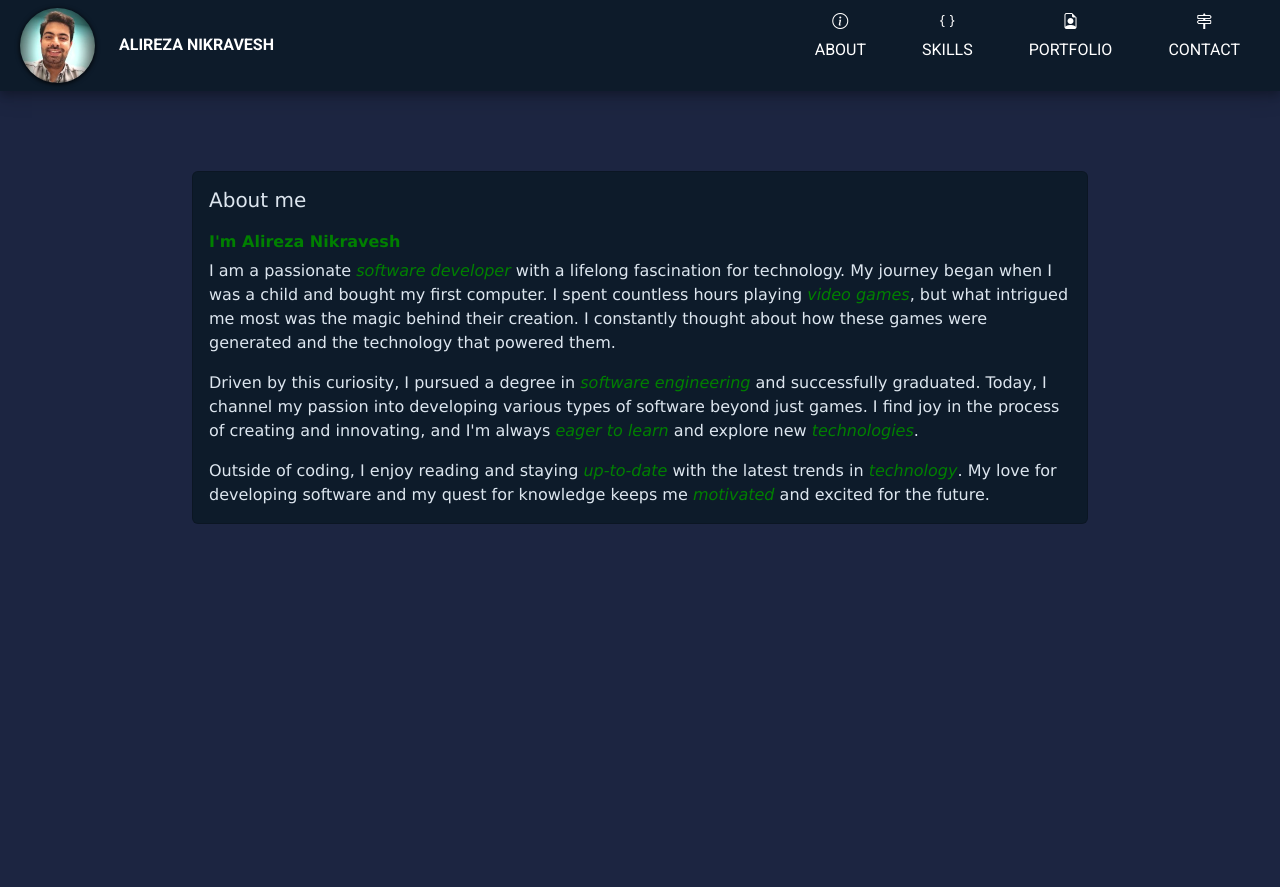
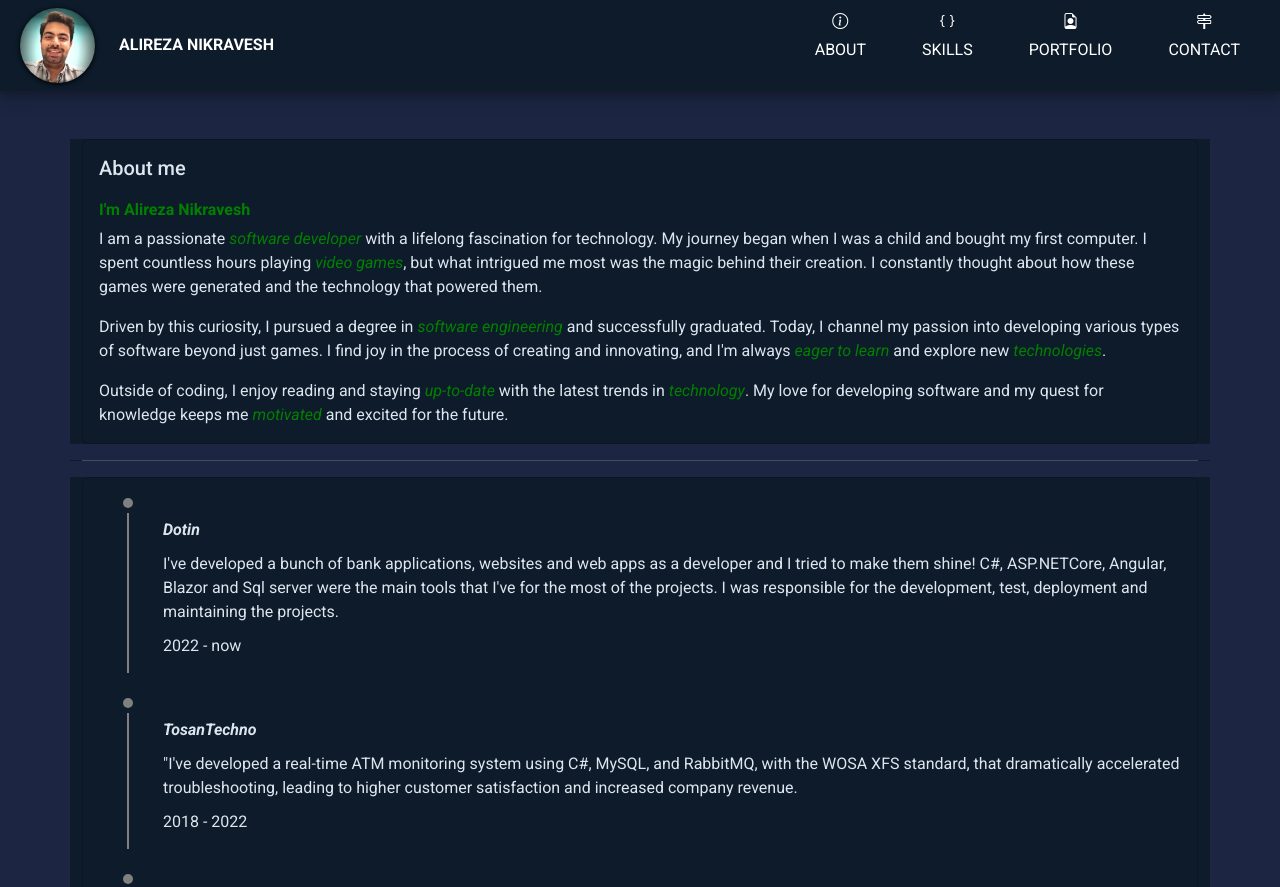
Before and after one commit to nikravesh/Portfolio, an Angular app in the folder portfolio-app/: page /about in a window 1280 px wide. Shown: the top 887 px of the page. Before the commit the page ends 800 px from the top, so only its background shows below. Built offline with nearby package versions, Linux system fonts and the light colour scheme.

Commit message:
completed about and expriences

```diff
--- a/portfolio-app/src/app/about/about.component.html
+++ b/portfolio-app/src/app/about/about.component.html
@@ -1,39 +1,9 @@
-<div class="card">
-  <div class="card-body">
-    <h5 class="card-title">{{ title }}</h5>
-    <h6 class="card-subtitle mb-2" style="color: green; font-weight: bold">
-      {{ myName }}
-    </h6>
-    <p class="card-text">
-      I am a passionate
-      <span style="color: green; font-style: oblique">software developer</span>
-      with a lifelong fascination for technology. My journey began when I was a
-      child and bought my first computer. I spent countless hours playing
-      <span style="color: green; font-style: oblique">video games</span>, but
-      what intrigued me most was the magic behind their creation. I constantly
-      thought about how these games were generated and the technology that
-      powered them.
-    </p>
-    <p class="card-text">
-      Driven by this curiosity, I pursued a degree in
-      <span style="color: green; font-style: oblique"
-        >software engineering</span
-      >
-      and successfully graduated. Today, I channel my passion into developing
-      various types of software beyond just games. I find joy in the process of
-      creating and innovating, and I'm always
-      <span style="color: green; font-style: oblique">eager to learn</span> and
-      explore new
-      <span style="color: green; font-style: oblique"> technologies</span>.
-    </p>
-    <p class="card-text">
-      Outside of coding, I enjoy reading and staying
-      <span style="color: green; font-style: oblique"> up-to-date</span> with
-      the latest trends in
-      <span style="color: green; font-style: oblique"> technology</span>. My
-      love for developing software and my quest for knowledge keeps me
-      <span style="color: green; font-style: oblique"> motivated</span>
-      and excited for the future.
-    </p>
-  </div>
+<div class="container" style="margin-top: 3rem">
+  <app-aboutme class="card col-sm-12"></app-aboutme>
 </div>
+<div class="container">
+  <hr />
+</div>
+<div class="container">
+  <app-exprience class="card col-sm-12"></app-exprience>
+</div>
--- a/portfolio-app/src/app/about/about.component.scss
+++ b/portfolio-app/src/app/about/about.component.scss
@@ -1,20 +1,12 @@
-.card {
-  display: flex;
-  justify-content: center;
-  align-items: start;
-  margin-top: 5rem;
-  margin-left: 12rem;
-  margin-right: 12rem;
+* {
   background: #0d1b2a;
   color: #dde6ef;
-  font-size: 16px;
-  font-family: Verdana, Geneva, Tahoma, sans-serif;
 }
 
-.card-title {
-  margin-bottom: 1.5rem;
+hr {
+  margin: 1rem 0;
+  color: inherit;
+  border: 0;
+  border-top: var(--bs-border-width) solid;
+  opacity: 0.25;
 }
-
-.card-subtitle {
-  margin-bottom: 1.5rem;
-}
--- a/portfolio-app/src/app/about/about.component.ts
+++ b/portfolio-app/src/app/about/about.component.ts
@@ -1,21 +1,11 @@
 import { Component, OnInit } from '@angular/core';
+import { ExprienceComponent } from './exprience/exprience.component';
+import { AboutmeComponent } from './aboutme/aboutme.component';
 
 @Component({
   selector: 'app-about',
-  imports: [],
+  imports: [ExprienceComponent, AboutmeComponent],
   templateUrl: './about.component.html',
   styleUrl: './about.component.scss',
 })
-export class AboutComponent implements OnInit {
-  ngOnInit(): void {
-    this.addBreak();
-  }
-  title = 'About me';
-  myName = "I'm Alireza Nikravesh";
-  description =
-    "I'm Alireza Nikravsh\nWhen I was child I bought computer and started to play video games, I really enjoyed with it, this subject caused by I like computer and programming, I always thought about these games and how they generated, finally I graduated being a Software enginner who develops any other type of software other than games";
-
-  addBreak() {
-    this.description.replace('\n', '<br>');
-  }
-}
+export class AboutComponent {}
--- /dev/null
+++ b/portfolio-app/src/app/about/aboutme/aboutme.component.html
@@ -0,0 +1,37 @@
+ <div class="card-body">
+    <h5 class="card-title">{{ title }}</h5>
+    <h6 class="card-subtitle mb-2" style="color: green; font-weight: bold">
+      {{ myName }}
+    </h6>
+    <p class="card-text">
+      I am a passionate
+      <span style="color: green; font-style: oblique">software developer</span>
+      with a lifelong fascination for technology. My journey began when I was a
+      child and bought my first computer. I spent countless hours playing
+      <span style="color: green; font-style: oblique">video games</span>, but
+      what intrigued me most was the magic behind their creation. I constantly
+      thought about how these games were generated and the technology that
+      powered them.
+    </p>
+    <p class="card-text">
+      Driven by this curiosity, I pursued a degree in
+      <span style="color: green; font-style: oblique"
+        >software engineering</span
+      >
+      and successfully graduated. Today, I channel my passion into developing
+      various types of software beyond just games. I find joy in the process of
+      creating and innovating, and I'm always
+      <span style="color: green; font-style: oblique">eager to learn</span>
+      and explore new
+      <span style="color: green; font-style: oblique"> technologies</span>.
+    </p>
+    <p class="card-text">
+      Outside of coding, I enjoy reading and staying
+      <span style="color: green; font-style: oblique"> up-to-date</span> with
+      the latest trends in
+      <span style="color: green; font-style: oblique"> technology</span>. My
+      love for developing software and my quest for knowledge keeps me
+      <span style="color: green; font-style: oblique"> motivated</span>
+      and excited for the future.
+    </p>
+  </div>
--- /dev/null
+++ b/portfolio-app/src/app/about/aboutme/aboutme.component.scss
@@ -0,0 +1,16 @@
+.card {
+  display: flex;
+  flex-direction: column;
+  align-items: start;
+  margin-top: 5rem;
+  font-size: 16px;
+  font-family: Verdana, Geneva, Tahoma, sans-serif;
+}
+
+.card-title {
+  margin-bottom: 1.5rem;
+}
+
+.card-subtitle {
+  margin-bottom: 1.5rem;
+}
--- /dev/null
+++ b/portfolio-app/src/app/about/aboutme/aboutme.component.ts
@@ -0,0 +1,12 @@
+import { Component } from '@angular/core';
+
+@Component({
+  selector: 'app-aboutme',
+  imports: [],
+  templateUrl: './aboutme.component.html',
+  styleUrl: './aboutme.component.scss',
+})
+export class AboutmeComponent {
+  title = 'About me';
+  myName = "I'm Alireza Nikravesh";
+}
--- /dev/null
+++ b/portfolio-app/src/app/about/exprience/exprience-item/exprience-item.component.html
@@ -0,0 +1,47 @@
+<div class="container">
+  <div class="line"></div>
+  <div class="header">
+    <span class="dot"></span>
+    <span class="title">Dotin</span>
+  </div>
+  <div class="content">
+    I've developed a bunch of bank applications, websites and web apps as a
+    developer and I tried to make them shine! C#, ASP.NETCore, Angular, Blazor
+    and Sql server were the main tools that I've for the most of the projects. I
+    was responsible for the development, test, deployment and maintaining the
+    projects.
+  </div>
+  <div class="date">2022 - now</div>
+</div>
+<div class="container">
+  <div class="line"></div>
+  <div class="header">
+    <span class="dot"></span>
+    <span class="title">TosanTechno</span>
+  </div>
+  <div class="content">
+    "I've developed a real-time ATM monitoring system using C#, MySQL, and
+    RabbitMQ, with the WOSA XFS standard, that dramatically accelerated
+    troubleshooting, leading to higher customer satisfaction and increased
+    company revenue.
+  </div>
+  <div class="date">2018 - 2022</div>
+</div>
+<div class="container">
+  <div class="line"></div>
+  <div class="header">
+    <span class="dot"></span>
+    <span class="title">SAAT</span>
+  </div>
+  <div class="content">
+    I spearheaded the development of a high-performance archival system
+    utilizing C#, .Net Core, Entity Framework Core, and SQL Server. In addition,
+    I enhanced a complex archival system by implementing robust tagging and
+    metadata management, leading to a notable 25% boost in search speed and
+    overall user satisfaction. Throughout this project, I worked as a crucial
+    member of a 4-person Agile/Scrum team, contributing to all stages of
+    development from design to deployment, and ensured the system consistently
+    met evolving business needs.
+  </div>
+  <div class="date">2013 - 2018</div>
+</div>
--- /dev/null
+++ b/portfolio-app/src/app/about/exprience/exprience-item/exprience-item.component.scss
@@ -0,0 +1,39 @@
+.container {
+  padding: 20px;
+  margin: 20px;
+  position: relative;
+}
+.line {
+  width: 2px;
+  background: gray;
+  height: calc(100% - 20px);
+  position: absolute;
+  left: 23.5px;
+  top: 15px;
+}
+.header {
+  display: flex;
+  align-items: center;
+}
+.header .dot {
+  height: 10px;
+  width: 10px;
+  background-color: gray;
+  border-radius: 50%;
+  position: absolute;
+  left: 20px;
+  top: 0;
+}
+.header .title {
+  font-style: italic;
+  font-weight: bold;
+  padding-left: 40px;
+}
+.content {
+  margin-top: 10px;
+  padding-left: 40px;
+}
+.date {
+  margin-top: 10px;
+  padding-left: 40px;
+}
--- /dev/null
+++ b/portfolio-app/src/app/about/exprience/exprience.component.html
@@ -0,0 +1 @@
+<app-exprience-item></app-exprience-item>
```
Also changed, not shown: portfolio-app/src/app/about/exprience/exprience-item/exprience-item.component.ts (added, +11 -0 lines), portfolio-app/src/app/about/exprience/exprience.component.ts (added, +12 -0 lines), portfolio-app/src/app/about/exprience/exprience.component.scss (added).
